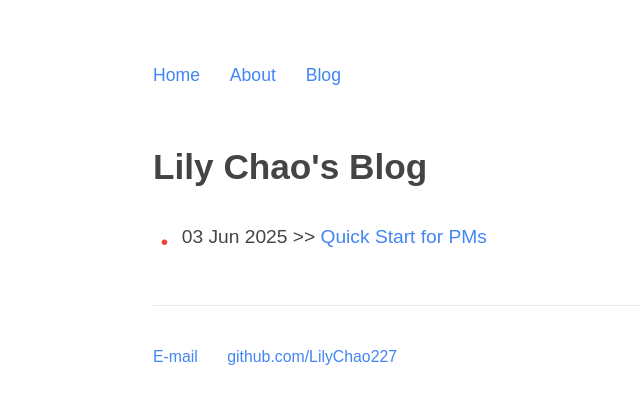
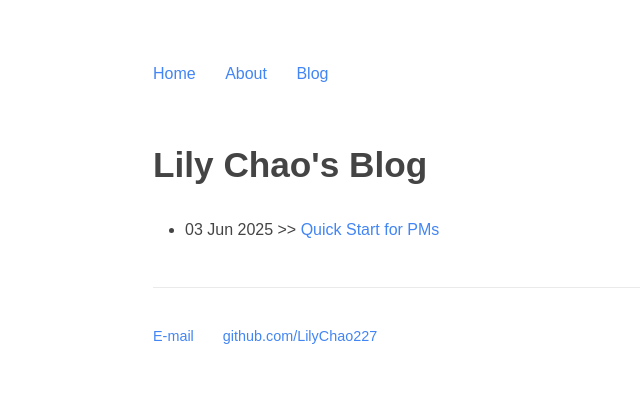
Before and after one commit to LilyChao227/LilyChao227.github.io, a Jekyll site: the page built from blog/index.html, in a window 1280 px wide. Shown: the top 404 px of the page, without its empty margins (39-679 px from the left). Built offline with Jekyll 4.4.1, drawn with Linux system fonts in a browser that asks for light colours.

Commit message:
change the list font size and try to show the images

```diff
--- a/css/main.css
+++ b/css/main.css
@@ -70,34 +70,9 @@ ol {
     margin-bottom: 1.2em;
 }
 
-ul:not(.posts) {
-    font-size: 1.1em;
-}
-
 ul ul,
 ol ul {
     font-size: 1em;
-}
-
-ul.posts {
-    margin: 30px auto 50px;
-    font-size: 1.2em;
-    padding-left: 1.5em;
-}
-
-ul.posts li {
-    position: relative;
-    margin-bottom: 1em;
-    list-style: none;
-}
-
-ul.posts li:before {
-    content: "•";
-    color: #ea4335;
-    position: absolute;
-    left: -1em;
-    top: 0.15em;
-    font-size: 1.1em;
 }
 
 /* 导航和页脚 */
```
Also changed, not shown: _posts/2025-06-03-quick-start-for-pms.md (+2 -2 lines).
